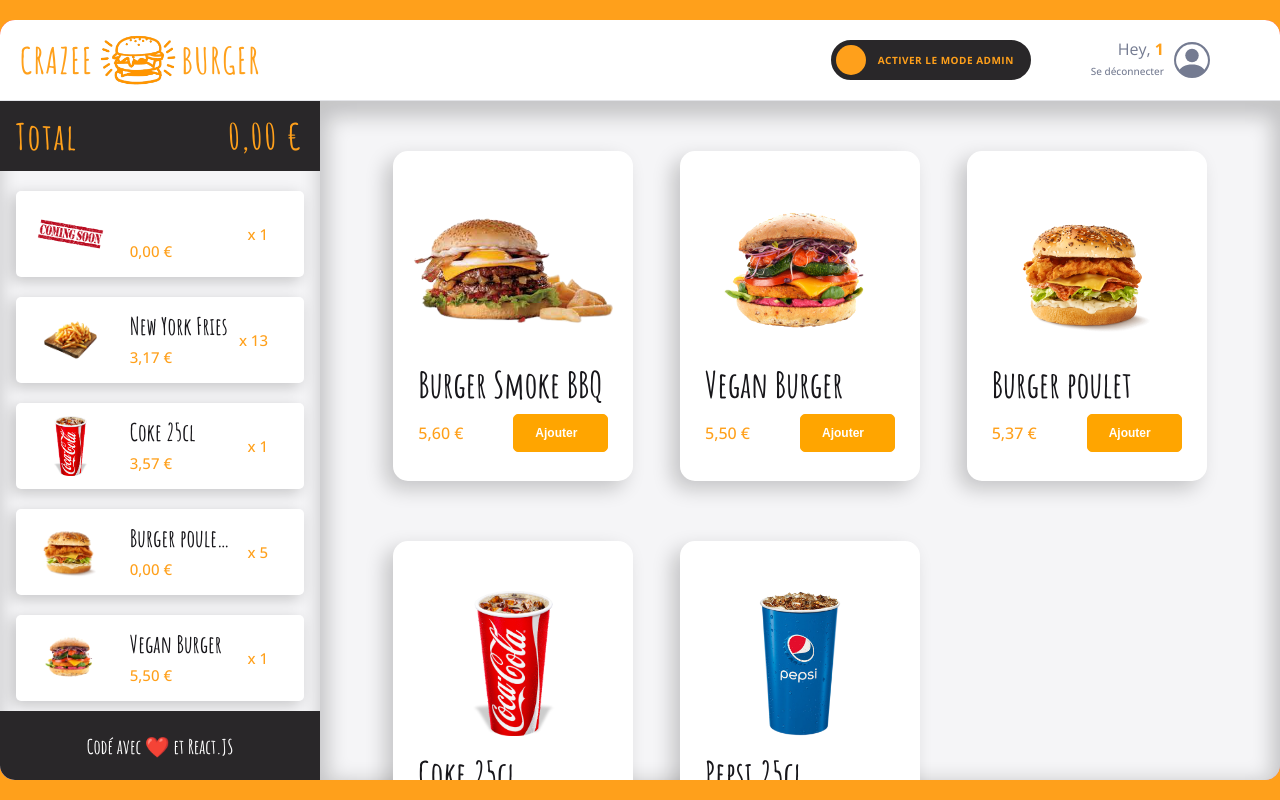
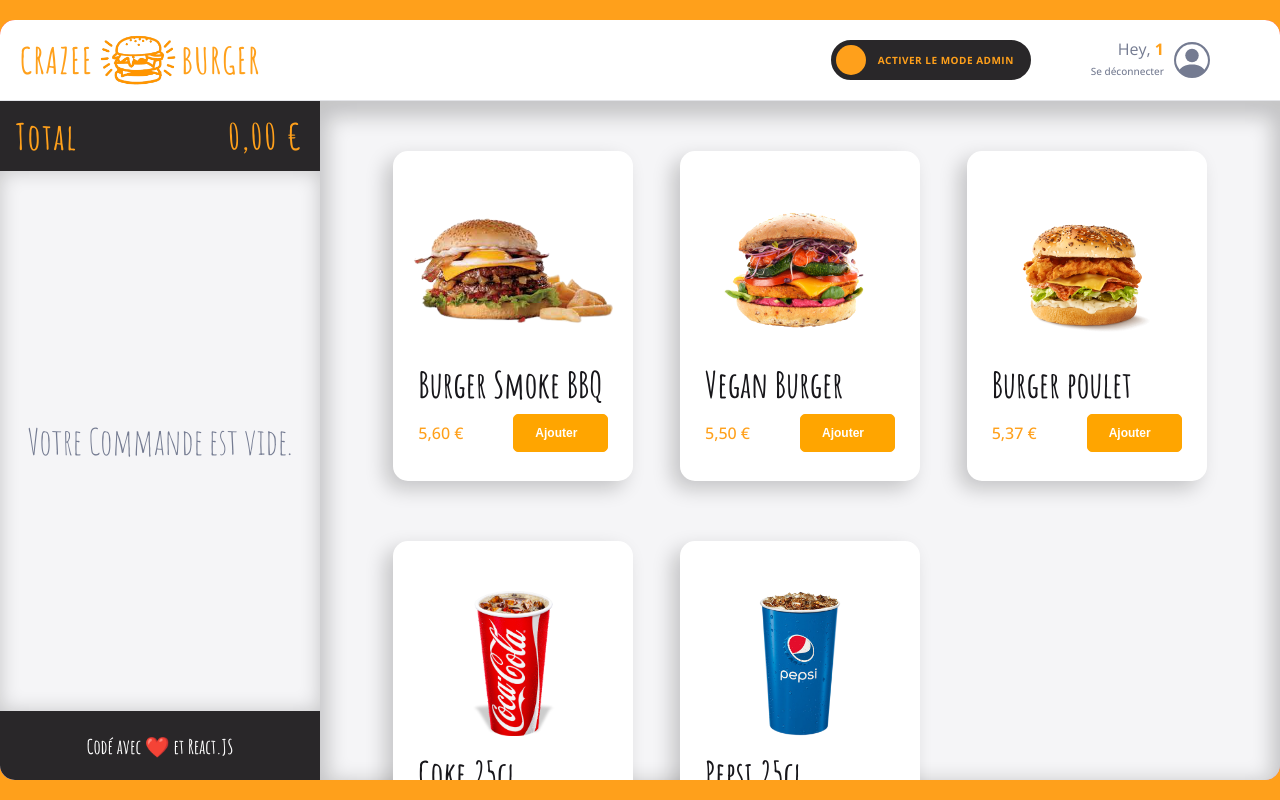
Before and after one commit to NhatHONGUYEN/crazee-burger, a React (Vite) app: page /order/1 in a window 1280 px wide. Built offline with nearby package versions, Linux system fonts and the light colour scheme.

Commit message:
✨  F11 : BASKET > Add Product > Create handleAddButton

```diff
--- a/src/component/pages/order/Main/Menu/MainRightSide/Menu/Menu.jsx
+++ b/src/component/pages/order/Main/Menu/MainRightSide/Menu/Menu.jsx
@@ -11,6 +11,7 @@ import {
   EMPTY_PRODUCT,
   IMAGE_COMING_SOON,
 } from "../../../../../../../enums/product";
+import { find } from "../../../../../../../utils/array";
 
 export default function Menu() {
   const {
@@ -23,15 +24,14 @@ export default function Menu() {
     setIsCollapsed,
     setCurrentTabSelected,
     titleEditRef,
+    handleAddtoBasket,
   } = useContext(OrderContext);
 
   const handleClick = async (idProductSelected) => {
     if (!isModeAdmin) return;
     await setIsCollapsed(false);
     await setCurrentTabSelected("edit");
-    const productClickedOn = menu.find(
-      (product) => product.id === idProductSelected
-    );
+    const productClickedOn = find(idProductSelected, menu);
     await setProductSelected(productClickedOn);
     titleEditRef.current.focus();
   };
@@ -49,6 +49,11 @@ export default function Menu() {
     titleEditRef.current && titleEditRef.current.focus();
   };
 
+  const handleAddButton = (event, idProductToAdd) => {
+    event.stopPropagation();
+    const productToAdd = find(idProductToAdd, menu);
+    handleAddtoBasket(productToAdd);
+  };
   return (
     <MenuStyled className="menu">
       {menu.map(({ id, imageSource, title, price }) => {
@@ -63,6 +68,7 @@ export default function Menu() {
             onClick={() => handleClick(id)}
             isHoverable={isModeAdmin}
             isSelected={checkIfProductIsClicked(id, productSelected.id)}
+            onAdd={(event) => handleAddButton(event, id)}
           />
         );
       })}
--- a/src/component/pages/order/OrderPage.jsx
+++ b/src/component/pages/order/OrderPage.jsx
@@ -18,7 +18,7 @@ export default function OrderPage() {
   const [productSelected, setProductSelected] = useState(EMPTY_PRODUCT);
   const titleEditRef = useRef();
   const { menu, handleAdd, handleDelete, handleEdit, resetMenu } = useMenu();
-  const { basket } = useBasket();
+  const { basket, handleAddtoBasket } = useBasket();
   //comportement
 
   const orderContextValue = {
@@ -39,6 +39,7 @@ export default function OrderPage() {
     handleEdit,
     titleEditRef,
     basket,
+    handleAddtoBasket,
   };
   //affichage (render)
   return (
--- a/src/component/reusable-ui/Card.jsx
+++ b/src/component/reusable-ui/Card.jsx
@@ -12,6 +12,7 @@ export default function Card({
   onClick,
   isHoverable,
   isSelected,
+  onAdd,
 }) {
   return (
     <CardStyled
@@ -41,7 +42,7 @@ export default function Card({
               <Button
                 className="primary-button"
                 label={"Ajouter"}
-                onClick={(event) => event.stopPropagation()}
+                onClick={onAdd}
               />
             </div>
           </div>
--- a/src/context/OrderContext.jsx
+++ b/src/context/OrderContext.jsx
@@ -25,4 +25,5 @@ export default createContext({
   titleEditRef: null,
 
   basket: [],
+  handleAddtoBasket: () => {},
 });
--- a/src/hooks/useBasket.jsx
+++ b/src/hooks/useBasket.jsx
@@ -2,6 +2,11 @@ import { useState } from "react";
 import { fakeBasket } from "../fakeData/fakeBasket";
 
 export const useBasket = () => {
-  const [basket, setBasket] = useState(fakeBasket.LARGE_WEIRD);
-  return { basket };
+  const [basket, setBasket] = useState(fakeBasket.EMPTY);
+
+  const handleAddtoBasket = (productToAdd) => {
+    third;
+  };
+
+  return { basket, handleAddtoBasket };
 };
--- a/src/utils/array.js
+++ b/src/utils/array.js
@@ -1,3 +1,7 @@
 export const deepClone = (array) => {
   return JSON.parse(JSON.stringify(array));
 };
+
+export const find = (id, array) => {
+  return array.find((itemInArray) => itemInArray.id === id);
+};
```
